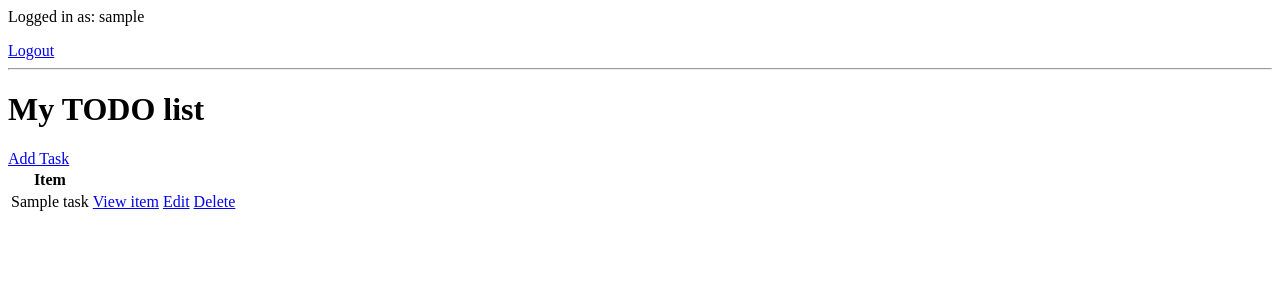
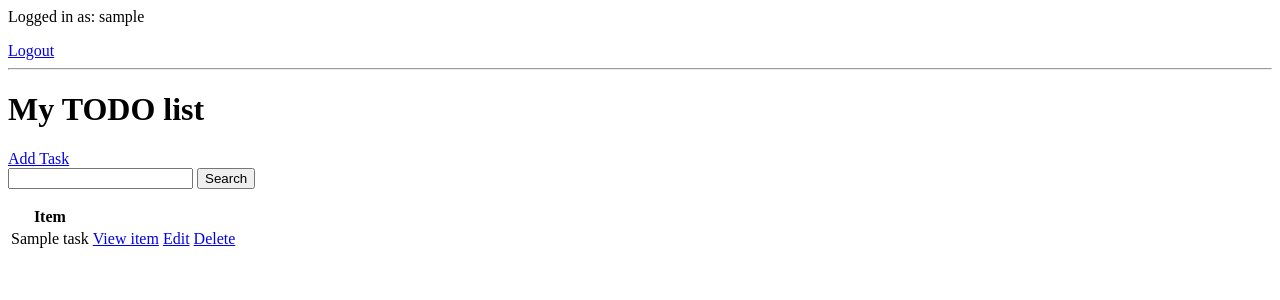
Before and after one commit to MatSaf123/to-do-tasks-platform, a Django app: page / in a window 1280 px wide. Shown: the top 300 px of the page. Run offline with Django 3.2, Linux system fonts and the light colour scheme; a user stored in the database is signed in; tables that the repository leaves empty hold one stand-in row (values such as "Sample post"); parts of the project's set-up code (start-up, migrations or seed data) failed here and were passed over.

Commit message:
Add filtering tasks

```diff
--- a/base/views.py
+++ b/base/views.py
@@ -19,7 +19,15 @@ class TaskList(LoginRequiredMixin, ListView):
         context = super().get_context_data(**kwargs)
         context['tasks'] = context['tasks'].filter(user=self.request.user)
         context['count'] = context['tasks'].filter(is_completed=False).count()
+
+        # Filtering tasks
+        search_input = self.request.GET.get('search-area') or ''
+        if search_input:
+            context['tasks'] = context['tasks'].filter(title__startswith=search_input)
+        context['search_input'] = search_input
+
         return context
+
 
 class TaskDetail(LoginRequiredMixin, DetailView):
 
--- a/templates/base/task_list.html
+++ b/templates/base/task_list.html
@@ -8,6 +8,11 @@
 <hr>
 <h1>My TODO list</h1>
 <a href="{%url 'task-create' %}">Add Task</a>
+
+<form method="GET">
+    <input type="text" name="search-area" value="{{search_input}}">
+    <input type="submit" value="Search">
+</form>
 
 <table>
     <tr>
```
